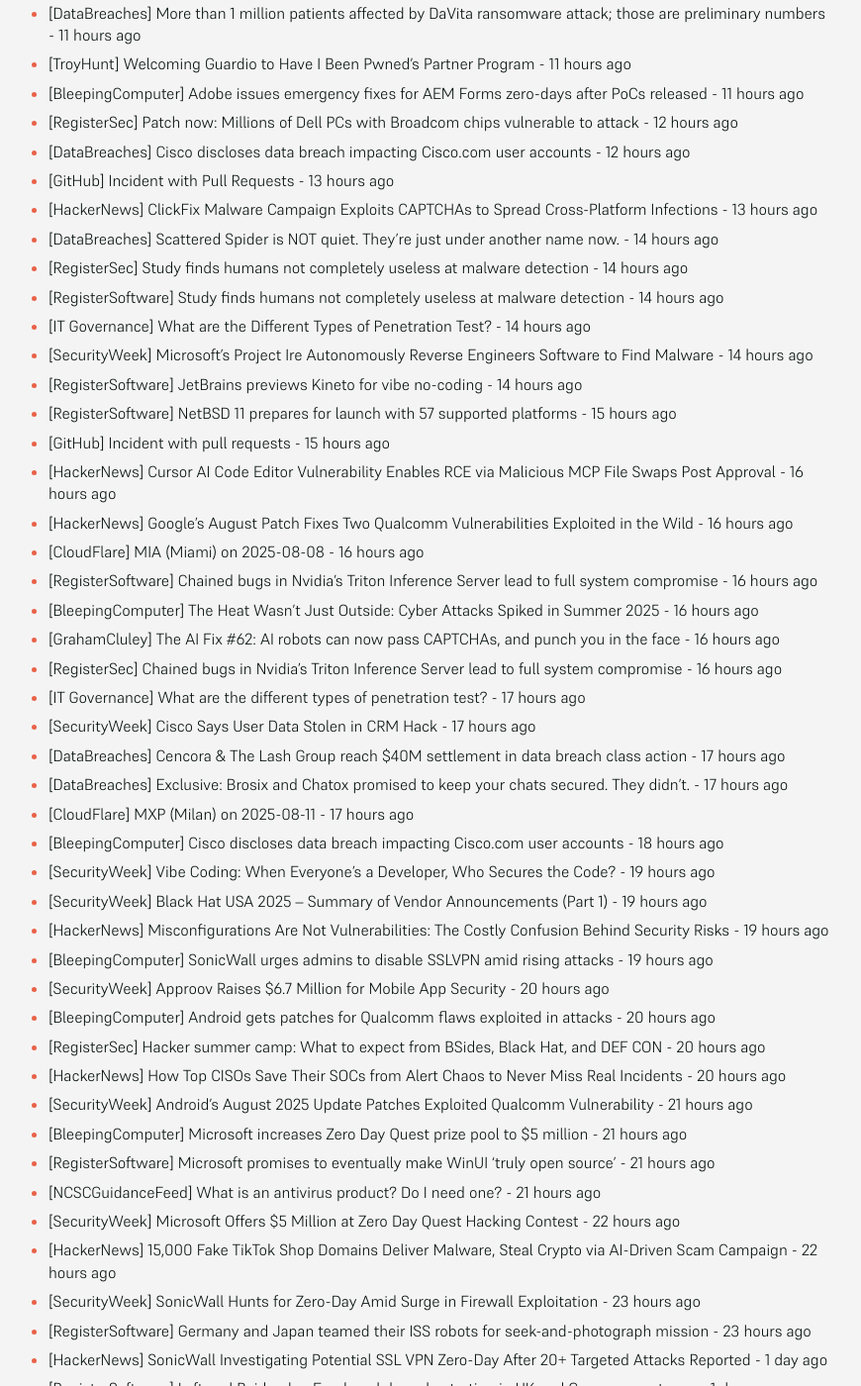
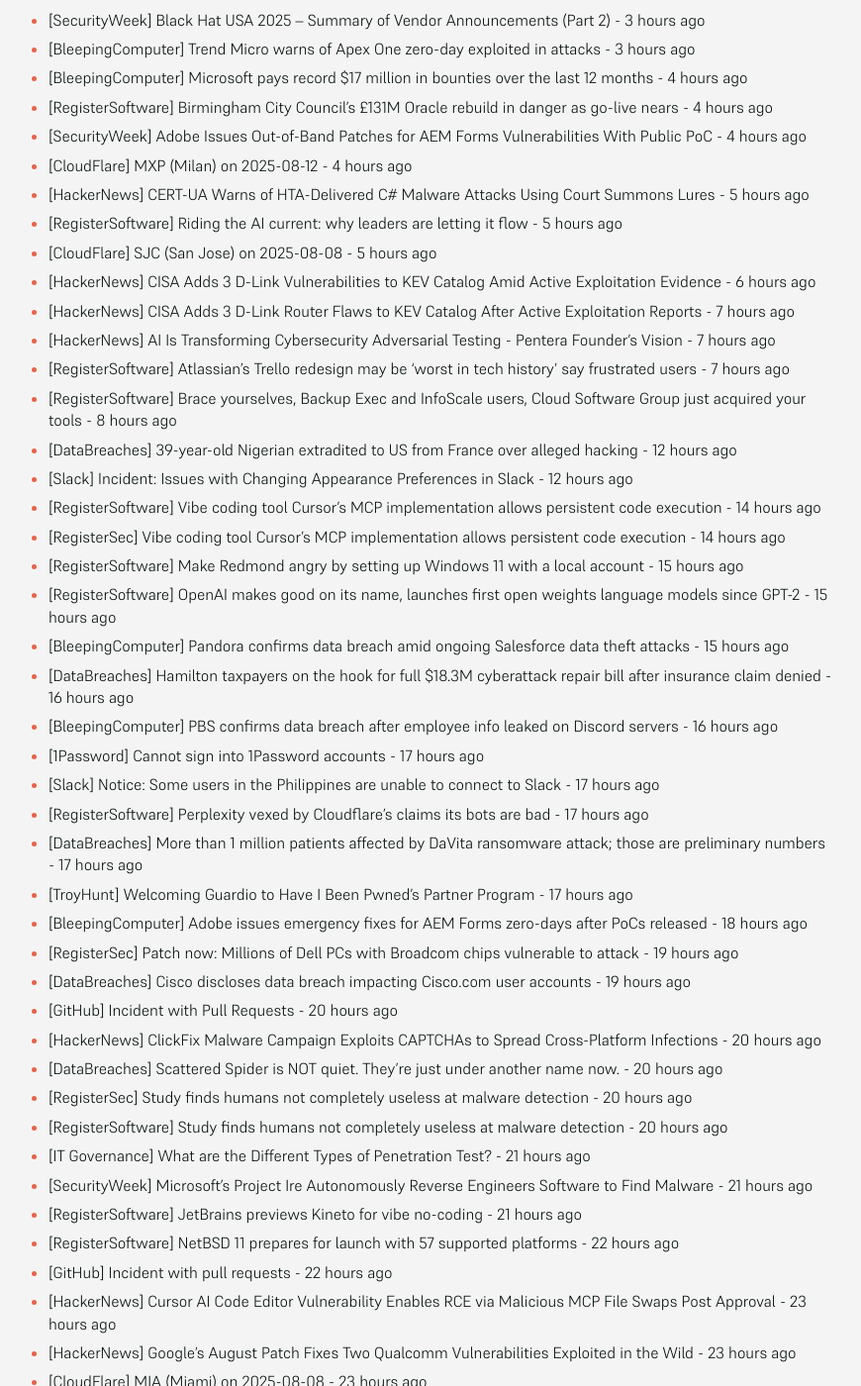
Before and after one commit to SecOpsNews/news, a Jekyll site: the page built from index.md, in a window 1280 px wide and 1400 px high, scrolled down 810 px. Shown: the whole window at 99% size, without its empty margins (215-1085 px from the left). Built offline with Jekyll 4.4.1, drawn with Linux system fonts in a browser that asks for light colours; some of the changed text lies outside the part shown.

Commit message:
New Feed

```diff
--- a/index.md
+++ b/index.md
@@ -9,66 +9,93 @@ description: Latest Updates
 
 <!-- SecOps start -->
 
-- [HackerNews] CISA Adds 3 D-Link Router Flaws to KEV Catalog After Active Exploitation Reports - 48 minutes ago
-- [HackerNews] AI Is Transforming Cybersecurity Adversarial Testing - Pentera Founder’s Vision - 48 minutes ago
-- [RegisterSoftware] Atlassian's Trello redesign may be 'worst in tech history' say frustrated users - 48 minutes ago
-- [RegisterSoftware] Brace yourselves, Backup Exec and InfoScale users, Cloud Software Group just acquired your tools - 1 hour ago
-- [DataBreaches] 39-year-old Nigerian extradited to US from France over alleged hacking - 5 hours ago
-- [Slack] Incident: Issues with Changing Appearance Preferences in Slack - 5 hours ago
-- [RegisterSoftware] Vibe coding tool Cursor's MCP implementation allows persistent code execution - 7 hours ago
-- [RegisterSec] Vibe coding tool Cursor's MCP implementation allows persistent code execution - 7 hours ago
-- [RegisterSoftware] Make Redmond angry by setting up Windows 11 with a local account - 8 hours ago
-- [RegisterSoftware] OpenAI makes good on its name, launches first open weights language models since GPT-2 - 9 hours ago
-- [BleepingComputer] Pandora confirms data breach amid ongoing Salesforce data theft attacks - 9 hours ago
-- [DataBreaches] Hamilton taxpayers on the hook for full $18.3M cyberattack repair bill after insurance claim denied - 9 hours ago
-- [BleepingComputer] PBS confirms data breach after employee info leaked on Discord servers - 9 hours ago
-- [1Password] Cannot sign into 1Password accounts - 10 hours ago
-- [Slack] Notice: Some users in the Philippines are unable to connect to Slack - 10 hours ago
-- [RegisterSoftware] Perplexity vexed by Cloudflare's claims its bots are bad - 10 hours ago
-- [DataBreaches] More than 1 million patients affected by DaVita ransomware attack; those are preliminary numbers - 11 hours ago
-- [TroyHunt] Welcoming Guardio to Have I Been Pwned's Partner Program - 11 hours ago
-- [BleepingComputer] Adobe issues emergency fixes for AEM Forms zero-days after PoCs released - 11 hours ago
-- [RegisterSec] Patch now: Millions of Dell PCs with Broadcom chips vulnerable to attack - 12 hours ago
-- [DataBreaches] Cisco discloses data breach impacting Cisco.com user accounts - 12 hours ago
-- [GitHub] Incident with Pull Requests - 13 hours ago
-- [HackerNews] ClickFix Malware Campaign Exploits CAPTCHAs to Spread Cross-Platform Infections - 13 hours ago
-- [DataBreaches] Scattered Spider is NOT quiet. They’re just under another name now. - 14 hours ago
-- [RegisterSec] Study finds humans not completely useless at malware detection - 14 hours ago
-- [RegisterSoftware] Study finds humans not completely useless at malware detection - 14 hours ago
-- [IT Governance] What are the Different Types of Penetration Test? - 14 hours ago
-- [SecurityWeek] Microsoft’s Project Ire Autonomously Reverse Engineers Software to Find Malware - 14 hours ago
-- [RegisterSoftware] JetBrains previews Kineto for vibe no-coding - 14 hours ago
-- [RegisterSoftware] NetBSD 11 prepares for launch with 57 supported platforms - 15 hours ago
-- [GitHub] Incident with pull requests - 15 hours ago
-- [HackerNews] Cursor AI Code Editor Vulnerability Enables RCE via Malicious MCP File Swaps Post Approval - 16 hours ago
-- [HackerNews] Google’s August Patch Fixes Two Qualcomm Vulnerabilities Exploited in the Wild - 16 hours ago
-- [CloudFlare] MIA (Miami) on 2025-08-08 - 16 hours ago
-- [RegisterSoftware] Chained bugs in Nvidia's Triton Inference Server lead to full system compromise - 16 hours ago
-- [BleepingComputer] The Heat Wasn't Just Outside: Cyber Attacks Spiked in Summer 2025 - 16 hours ago
-- [GrahamCluley] The AI Fix #62: AI robots can now pass CAPTCHAs, and punch you in the face - 16 hours ago
-- [RegisterSec] Chained bugs in Nvidia's Triton Inference Server lead to full system compromise - 16 hours ago
-- [IT Governance] What are the different types of penetration test? - 17 hours ago
-- [SecurityWeek] Cisco Says User Data Stolen in CRM Hack - 17 hours ago
-- [DataBreaches] Cencora & The Lash Group reach $40M settlement in data breach class action - 17 hours ago
-- [DataBreaches] Exclusive: Brosix and Chatox promised to keep your chats secured. They didn’t. - 17 hours ago
-- [CloudFlare] MXP (Milan) on 2025-08-11 - 17 hours ago
-- [BleepingComputer] Cisco discloses data breach impacting Cisco.com user accounts - 18 hours ago
-- [SecurityWeek] Vibe Coding: When Everyone’s a Developer, Who Secures the Code? - 19 hours ago
-- [SecurityWeek] Black Hat USA 2025 – Summary of Vendor Announcements (Part 1) - 19 hours ago
-- [HackerNews] Misconfigurations Are Not Vulnerabilities: The Costly Confusion Behind Security Risks - 19 hours ago
-- [BleepingComputer] SonicWall urges admins to disable SSLVPN amid rising attacks - 19 hours ago
-- [SecurityWeek] Approov Raises $6.7 Million for Mobile App Security - 20 hours ago
-- [BleepingComputer] Android gets patches for Qualcomm flaws exploited in attacks - 20 hours ago
-- [RegisterSec] Hacker summer camp: What to expect from BSides, Black Hat, and DEF CON - 20 hours ago
-- [HackerNews] How Top CISOs Save Their SOCs from Alert Chaos to Never Miss Real Incidents - 20 hours ago
-- [SecurityWeek] Android’s August 2025 Update Patches Exploited Qualcomm Vulnerability - 21 hours ago
-- [BleepingComputer] Microsoft increases Zero Day Quest prize pool to $5 million - 21 hours ago
-- [RegisterSoftware] Microsoft promises to eventually make WinUI 'truly open source' - 21 hours ago
-- [NCSCGuidanceFeed] What is an antivirus product? Do I need one? - 21 hours ago
-- [SecurityWeek] Microsoft Offers $5 Million at Zero Day Quest Hacking Contest - 22 hours ago
-- [HackerNews] 15,000 Fake TikTok Shop Domains Deliver Malware, Steal Crypto via AI-Driven Scam Campaign - 22 hours ago
-- [SecurityWeek] SonicWall Hunts for Zero-Day Amid Surge in Firewall Exploitation - 23 hours ago
-- [RegisterSoftware] Germany and Japan teamed their ISS robots for seek-and-photograph mission - 23 hours ago
+- [RegisterSoftware] AWS wiped my account of 10 years, says open source dev - 17 minutes ago
+- [SecurityWeek] Ox Security Launches AI Agent That Auto-Generates Code to Fix Vulnerabilities - 17 minutes ago
+- [BleepingComputer] Google suffers data breach in ongoing Salesforce data theft attacks - 17 minutes ago
+- [BleepingComputer] National Bank of Canada online systems down due to 'technical issue' - 47 minutes ago
+- [SecurityWeek] Over 1 Million Impacted by DaVita Data Breach - 47 minutes ago
+- [RegisterSoftware] Microsoft reminds developers that Visual Studio 2015 is set for retirement - 1 hour ago
+- [BrianKrebs] Who Got Arrested in the Raid on the XSS Crime Forum? - 1 hour ago
+- [BleepingComputer] ReVault flaws let hackers bypass Windows login on Dell laptops - 1 hour ago
+- [RegisterSoftware] MX Linux 25 loses systemd toggling power as Debian 13 looms - 2 hours ago
+- [SecurityWeek] Flaws Expose 100 Dell Laptop Models to Implants, Windows Login Bypass - 2 hours ago
+- [DataBreaches] Ohio law to require local governments to formally approve ransomware payments - 2 hours ago
+- [HackerNews] Microsoft Launches Project Ire to Autonomously Classify Malware Using AI Tools - 3 hours ago
+- [BleepingComputer] WhatsApp adds new security feature to protect against scams - 3 hours ago
+- [HackerNews] AI Slashes Workloads for vCISOs by 68% as SMBs Demand More – New Report Reveals - 3 hours ago
+- [RegisterSoftware] Network scans find Linux is growing on business desktops, laptops - 3 hours ago
+- [HackerNews] Trend Micro Confirms Active Exploitation of Critical Apex One Flaws in On-Premise Systems - 3 hours ago
+- [GrahamCluley] Hospital fined after patient data found in street food wrappers - 3 hours ago
+- [SecurityWeek] Black Hat USA 2025 – Summary of Vendor Announcements (Part 2) - 3 hours ago
+- [BleepingComputer] Trend Micro warns of Apex One zero-day exploited in attacks - 3 hours ago
+- [BleepingComputer] Microsoft pays record $17 million in bounties over the last 12 months - 4 hours ago
+- [RegisterSoftware] Birmingham City Council's £131M Oracle rebuild in danger as go-live nears - 4 hours ago
+- [SecurityWeek] Adobe Issues Out-of-Band Patches for AEM Forms Vulnerabilities With Public PoC - 4 hours ago
+- [CloudFlare] MXP (Milan) on 2025-08-12 - 4 hours ago
+- [HackerNews] CERT-UA Warns of HTA-Delivered C# Malware Attacks Using Court Summons Lures - 5 hours ago
+- [RegisterSoftware] Riding the AI current: why leaders are letting it flow - 5 hours ago
+- [CloudFlare] SJC (San Jose) on 2025-08-08 - 5 hours ago
+- [HackerNews] CISA Adds 3 D-Link Vulnerabilities to KEV Catalog Amid Active Exploitation Evidence - 6 hours ago
+- [HackerNews] CISA Adds 3 D-Link Router Flaws to KEV Catalog After Active Exploitation Reports - 7 hours ago
+- [HackerNews] AI Is Transforming Cybersecurity Adversarial Testing - Pentera Founder’s Vision - 7 hours ago
+- [RegisterSoftware] Atlassian's Trello redesign may be 'worst in tech history' say frustrated users - 7 hours ago
+- [RegisterSoftware] Brace yourselves, Backup Exec and InfoScale users, Cloud Software Group just acquired your tools - 8 hours ago
+- [DataBreaches] 39-year-old Nigerian extradited to US from France over alleged hacking - 12 hours ago
+- [Slack] Incident: Issues with Changing Appearance Preferences in Slack - 12 hours ago
+- [RegisterSoftware] Vibe coding tool Cursor's MCP implementation allows persistent code execution - 14 hours ago
+- [RegisterSec] Vibe coding tool Cursor's MCP implementation allows persistent code execution - 14 hours ago
+- [RegisterSoftware] Make Redmond angry by setting up Windows 11 with a local account - 15 hours ago
+- [RegisterSoftware] OpenAI makes good on its name, launches first open weights language models since GPT-2 - 15 hours ago
+- [BleepingComputer] Pandora confirms data breach amid ongoing Salesforce data theft attacks - 15 hours ago
+- [DataBreaches] Hamilton taxpayers on the hook for full $18.3M cyberattack repair bill after insurance claim denied - 16 hours ago
+- [BleepingComputer] PBS confirms data breach after employee info leaked on Discord servers - 16 hours ago
+- [1Password] Cannot sign into 1Password accounts - 17 hours ago
+- [Slack] Notice: Some users in the Philippines are unable to connect to Slack - 17 hours ago
+- [RegisterSoftware] Perplexity vexed by Cloudflare's claims its bots are bad - 17 hours ago
+- [DataBreaches] More than 1 million patients affected by DaVita ransomware attack; those are preliminary numbers - 17 hours ago
+- [TroyHunt] Welcoming Guardio to Have I Been Pwned's Partner Program - 17 hours ago
+- [BleepingComputer] Adobe issues emergency fixes for AEM Forms zero-days after PoCs released - 18 hours ago
+- [RegisterSec] Patch now: Millions of Dell PCs with Broadcom chips vulnerable to attack - 19 hours ago
+- [DataBreaches] Cisco discloses data breach impacting Cisco.com user accounts - 19 hours ago
+- [GitHub] Incident with Pull Requests - 20 hours ago
+- [HackerNews] ClickFix Malware Campaign Exploits CAPTCHAs to Spread Cross-Platform Infections - 20 hours ago
+- [DataBreaches] Scattered Spider is NOT quiet. They’re just under another name now. - 20 hours ago
+- [RegisterSec] Study finds humans not completely useless at malware detection - 20 hours ago
+- [RegisterSoftware] Study finds humans not completely useless at malware detection - 20 hours ago
+- [IT Governance] What are the Different Types of Penetration Test? - 21 hours ago
+- [SecurityWeek] Microsoft’s Project Ire Autonomously Reverse Engineers Software to Find Malware - 21 hours ago
+- [RegisterSoftware] JetBrains previews Kineto for vibe no-coding - 21 hours ago
+- [RegisterSoftware] NetBSD 11 prepares for launch with 57 supported platforms - 22 hours ago
+- [GitHub] Incident with pull requests - 22 hours ago
+- [HackerNews] Cursor AI Code Editor Vulnerability Enables RCE via Malicious MCP File Swaps Post Approval - 23 hours ago
+- [HackerNews] Google’s August Patch Fixes Two Qualcomm Vulnerabilities Exploited in the Wild - 23 hours ago
+- [CloudFlare] MIA (Miami) on 2025-08-08 - 23 hours ago
+- [RegisterSoftware] Chained bugs in Nvidia's Triton Inference Server lead to full system compromise - 23 hours ago
+- [BleepingComputer] The Heat Wasn't Just Outside: Cyber Attacks Spiked in Summer 2025 - 23 hours ago
+- [GrahamCluley] The AI Fix #62: AI robots can now pass CAPTCHAs, and punch you in the face - 23 hours ago
+- [RegisterSec] Chained bugs in Nvidia's Triton Inference Server lead to full system compromise - 23 hours ago
+- [IT Governance] What are the different types of penetration test? - 1 day ago
+- [SecurityWeek] Cisco Says User Data Stolen in CRM Hack - 1 day ago
+- [DataBreaches] Cencora & The Lash Group reach $40M settlement in data breach class action - 1 day ago
+- [DataBreaches] Exclusive: Brosix and Chatox promised to keep your chats secured. They didn’t. - 1 day ago
+- [CloudFlare] MXP (Milan) on 2025-08-11 - 1 day ago
+- [BleepingComputer] Cisco discloses data breach impacting Cisco.com user accounts - 1 day ago
+- [SecurityWeek] Vibe Coding: When Everyone’s a Developer, Who Secures the Code? - 1 day ago
+- [SecurityWeek] Black Hat USA 2025 – Summary of Vendor Announcements (Part 1) - 1 day ago
+- [HackerNews] Misconfigurations Are Not Vulnerabilities: The Costly Confusion Behind Security Risks - 1 day ago
+- [BleepingComputer] SonicWall urges admins to disable SSLVPN amid rising attacks - 1 day ago
+- [SecurityWeek] Approov Raises $6.7 Million for Mobile App Security - 1 day ago
+- [BleepingComputer] Android gets patches for Qualcomm flaws exploited in attacks - 1 day ago
+- [RegisterSec] Hacker summer camp: What to expect from BSides, Black Hat, and DEF CON - 1 day ago
+- [HackerNews] How Top CISOs Save Their SOCs from Alert Chaos to Never Miss Real Incidents - 1 day ago
+- [SecurityWeek] Android’s August 2025 Update Patches Exploited Qualcomm Vulnerability - 1 day ago
+- [BleepingComputer] Microsoft increases Zero Day Quest prize pool to $5 million - 1 day ago
+- [RegisterSoftware] Microsoft promises to eventually make WinUI 'truly open source' - 1 day ago
+- [NCSCGuidanceFeed] What is an antivirus product? Do I need one? - 1 day ago
+- [SecurityWeek] Microsoft Offers $5 Million at Zero Day Quest Hacking Contest - 1 day ago
+- [HackerNews] 15,000 Fake TikTok Shop Domains Deliver Malware, Steal Crypto via AI-Driven Scam Campaign - 1 day ago
+- [SecurityWeek] SonicWall Hunts for Zero-Day Amid Surge in Firewall Exploitation - 1 day ago
+- [RegisterSoftware] Germany and Japan teamed their ISS robots for seek-and-photograph mission - 1 day ago
 - [HackerNews] SonicWall Investigating Potential SSL VPN Zero-Day After 20+ Targeted Attacks Reported - 1 day ago
 - [RegisterSoftware] Lyft and Baidu plan Eurobocab launch, starting in UK and Germany next year - 1 day ago
 - [RegisterSoftware] Foxconn says EV sales are so slow it's converting a factory to build AI servers instead - 1 day ago
@@ -91,29 +118,6 @@ description: Latest Updates
 - [HackerNews] Vietnamese Hackers Use PXA Stealer, Hit 4,000 IPs and Steal 200,000 Passwords Globally - 1 day ago
 - [BleepingComputer] New Plague Linux malware stealthily maintains SSH access - 1 day ago
 - [RegisterSec] Mozilla flags phishing wave aimed at hijacking trusted Firefox add-ons - 1 day ago
-- [SecurityWeek] AI Guardrails Under Fire: Cisco’s Jailbreak Demo Exposes AI Weak Points - 1 day ago
-- [SecurityWeek] US Announces $100 Million for State, Local and Tribal Cybersecurity - 1 day ago
-- [RegisterSoftware] Windows 11 leads as October looms, but millions still cling to Windows 10 - 1 day ago
-- [RegisterSoftware] Tony Blair Institute: UK needs bit barns to lead in AI deployment, not training - 1 day ago
-- [SecurityWeek] Sean Cairncross Confirmed by Senate as National Cyber Director - 1 day ago
-- [HackerNews] Man-in-the-Middle Attack Prevention Guide - 1 day ago
-- [HackerNews] ⚡ Weekly Recap: VPN 0-Day, Encryption Backdoor, AI Malware, macOS Flaw, ATM Hack & More - 1 day ago
-- [RegisterSoftware] Project Banana ripens into a pre-alpha for KDE Linux, and you can test it - 1 day ago
-- [BleepingComputer] Ransomware gangs join attacks targeting Microsoft SharePoint servers - 1 day ago
-- [SecurityWeek] Cybersecurity M&A Roundup: 44 Deals Announced in July 2025 - 1 day ago
-- [RegisterSec] German phone repair biz collapses following 2023 ransomware attack - 1 day ago
-- [HackerNews] The Wild West of Shadow IT - 1 day ago
-- [RegisterSec] When hyperscalers can’t safeguard one nation’s data from another, dark clouds are ahead - 1 day ago
-- [ScottHelme] OWASP ASVS 5.0.0 is here! - 1 day ago
-- [BleepingComputer] Mozilla warns of phishing attacks targeting add-on developers - 1 day ago
-- [SecurityWeek] Northwest Radiologists Data Breach Impacts 350,000 Washingtonians - 1 day ago
-- [RegisterSec] Millions of age checks performed as UK Online Safey Act gets rolling - 1 day ago
-- [SecurityWeek] Several Vulnerabilities Patched in AI Code Editor Cursor - 1 day ago
-- [RegisterSoftware] Legendary OpenPrinting architect looking for new role - 1 day ago
-- [SecurityWeek] Gene Sequencing Giant Illumina Settles for $9.8M Over Product Vulnerabilities - 1 day ago
-- [RegisterSoftware] Tech bro denied dev's hard-earned bonus for bug that overcharged a little old lady - 1 day ago
-- [HackerNews] PlayPraetor Android Trojan Infects 11,000+ Devices via Fake Google Play Pages and Meta Ads - 1 day ago
-- [RegisterSec] China’s botched Great Firewall upgrade invites attacks on its censorship infrastructure - 2 days ago
 - [DataBreaches] Russian-linked hackers appear to have launched a crippling cyberattack on Western New Mexico University - 3 months ago
 - [DataBreaches] SK Telecom vows to take full responsibility for damage from recent data leak - 3 months ago
 - [HackerNews] Storm-1977 Hits Education Clouds with AzureChecker, Deploys 200+ Crypto Mining Containers - 3 months ago
```
